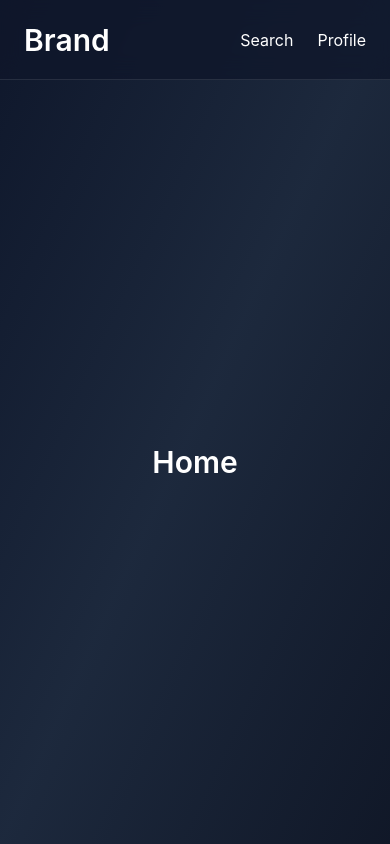
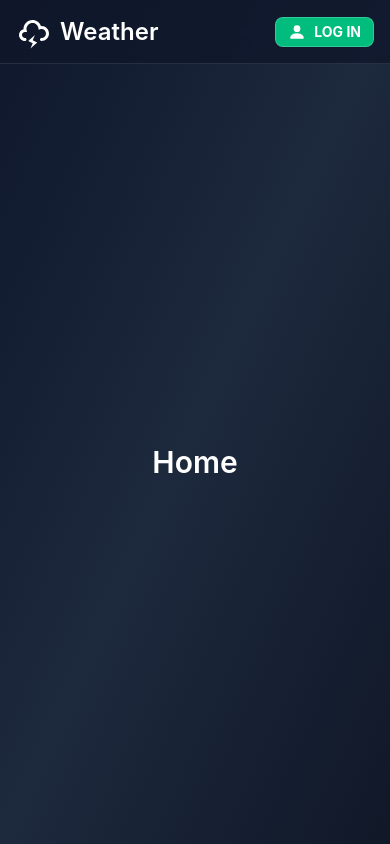
Before and after one commit to vaibhavjangam001-sys/weather-app-react, a React (Vite) app: page / in a window 390 px wide. Built offline with nearby package versions, Linux system fonts and the light colour scheme.

Commit message:
update mobile navbar ui make app to responsive for all device

```diff
--- a/package.json
+++ b/package.json
@@ -14,6 +14,7 @@
     "axios": "^1.16.1",
     "react": "^19.2.6",
     "react-dom": "^19.2.6",
+    "react-icons": "^5.6.0",
     "react-redux": "^9.3.0",
     "redux": "^5.0.1",
     "redux-thunk": "^3.1.0",
--- a/src/components/NavBar.jsx
+++ b/src/components/NavBar.jsx
@@ -1,6 +1,34 @@
+import { TiThMenu } from "react-icons/ti";
+import { BsToggle2Off } from "react-icons/bs"
+import { BsToggle2On } from "react-icons/bs";
+import { BsPersonFill } from "react-icons/bs";
+import { TiWeatherStormy } from "react-icons/ti";
+
 const Navbar = () => {
+
+  const handleLogIn = () => {
+    console.log("logIn");
+  }
+
   return (
-    <nav className="fixed top-0 left-0 z-50 h-20 w-full border-b border-white/10 bg-slate-900/80 backdrop-blur-md">
+    <>
+      {/* Mobile NavBar viwe */}
+      <nav className="fixed sm:hidden  top-0 left-0 z-50 h-16 w-full border-b border-white/10 bg-slate-900/80 backdrop-blur-md">
+        <div className="flex h-full items-center justify-between px-4">
+
+          <div className="flex-1 flex items-center gap-2">
+            <TiWeatherStormy className="text-4xl"/>
+            <h1 className="text-2xl font-semibold">Weather</h1></div>
+
+          <div className="flex items-center">
+            <button onClick={handleLogIn} className="bg-emerald-500 cursor-pointer active:bg-emerald-400 flex gap-2 items-center rounded-lg border text-sm px-3 py-1 border-white/20 "><BsPersonFill className="text-lg"/> <span className="font-bold">LOG IN</span></button>
+          </div>
+        </div>
+      </nav>
+
+
+      {/* tablet or above table size NavBar */}
+      <nav className=" hidden fixed sm:block px-3 py-6 w-full border-b border-white/10 bg-slate-900/80 backdrop-blur-md">
         <div className="mx-auto flex h-full max-w-7xl items-center justify-between px-6">
           <h1 className="text-3xl font-semibold">Brand</h1>
 
@@ -10,6 +38,7 @@ const Navbar = () => {
           </div>
         </div>
       </nav>
+    </>
   );
 };
 
```
Also changed, not shown: 1 other file (tests, documents, lock files or other folders). Lines whose indentation alone changed are shown as unchanged.
